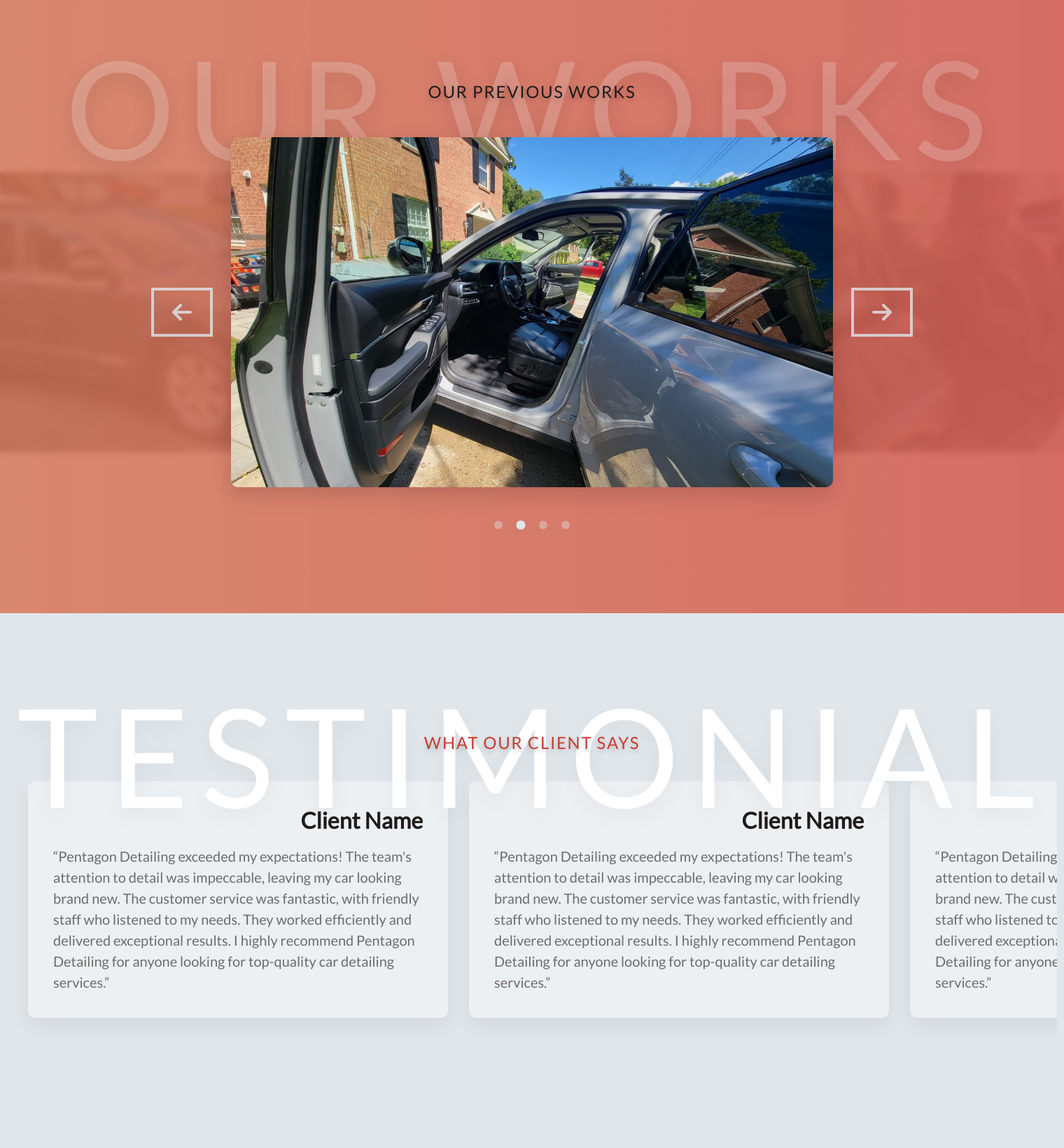
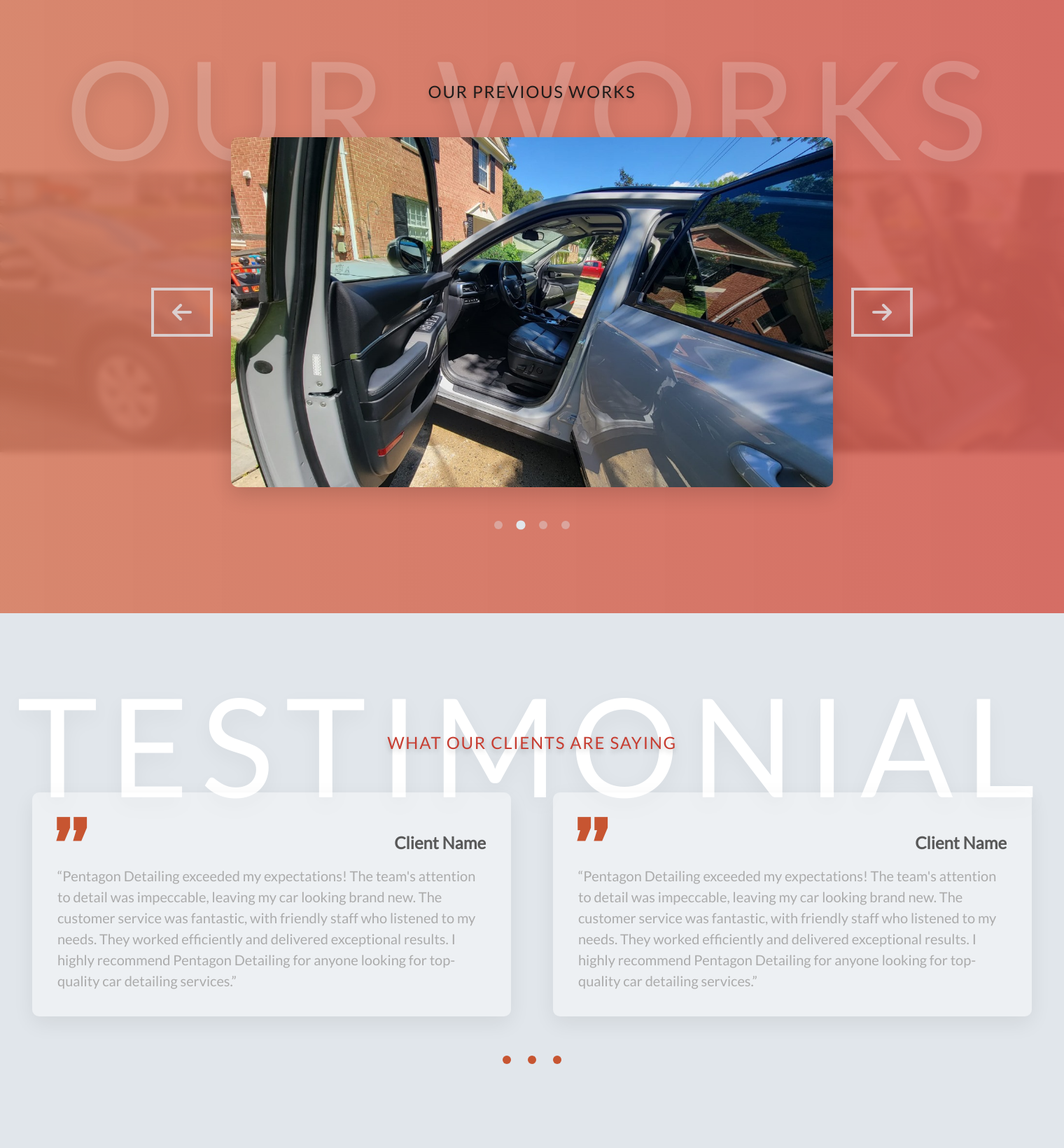
Before and after one commit to Sohail0707/pentagon_detailing, a PHP site: page / in a window 1520 px wide. Shown: the part 2758-4398 px from the top of the page at 70% size. Before the commit the page ends 4212 px from the top, so only its background shows below. Run offline with PHP 8.4, Linux system fonts and the light colour scheme.

Commit message:
gallery image position and testimonial edit

```diff
--- a/css/general.css
+++ b/css/general.css
@@ -33,6 +33,7 @@ body {
 main {
   /* width: 170rem; */
   width: 100%;
+  overflow-x: hidden;
 }
 
 .i {
--- a/css/style.css
+++ b/css/style.css
@@ -834,7 +834,7 @@ header .highlight_txt {
 
 /* for the left image */
 .gallery_img.left {
-  transform: translate(calc(-50% - 50rem), calc(-50% + 3rem)) scale(0.8);
+  transform: translate(calc(-50% - 60rem), calc(-50% + 3rem)) scale(0.8);
   z-index: 0;
 }
 .gallery_img.left::after {
@@ -843,7 +843,7 @@ header .highlight_txt {
 
 /* for the right image */
 .gallery_img.right {
-  transform: translate(calc(-50% + 50rem), calc(-50% + 3rem)) scale(0.8);
+  transform: translate(calc(-50% + 60rem), calc(-50% + 3rem)) scale(0.8);
   z-index: -1;
 }
 .gallery_img.right::after {
@@ -931,15 +931,16 @@ header .highlight_txt {
 
 .testimonial_container {
   width: 150rem;
-  padding-top: 12rem;
+  padding-top: 10rem;
   position: relative;
   margin: 0 auto;
+  /* background-color: lightseagreen; */
 }
 
 .testimonial_container .highlight_txt {
   display: inline-block;
   position: absolute;
-  top: -1.5rem;
+  top: -3rem;
   left: 50%;
   transform: translate(-50%, 0);
   color: #fff;
@@ -967,29 +968,35 @@ header .highlight_txt {
 }
 
 .testimonial_box {
+  position: relative;
+  display: inline-block;
+  margin: 0 auto;
+  z-index: 3;
   width: 100%;
+  overflow-x: scroll;
+  /* overflow-x: hidden; */
+  padding: 3.6rem;
   display: flex;
-  overflow-x: scroll;
-  padding: 0 3rem 3rem;
-  /* flex-direction: row; */
   align-items: center;
-  /* background-color: blue; */
-  gap: 3rem;
+  gap: 6rem;
   -ms-overflow-style: none; /* IE and Edge */
   scrollbar-width: none; /* Firefox */
+  /* background-color: indianred; */
 }
+
 /* Hide scrollbar for Chrome, Safari and Opera */
 .testimonial_box::-webkit-scrollbar {
   display: none;
 }
 
 .review_box {
-  padding: 4rem 3.6rem 3.6rem;
+  padding: 6rem 3.6rem 3.6rem;
   background: rgba(255, 255, 255, 0.4);
   box-shadow: 0 1rem 3rem rgba(0, 0, 0, 0.07);
+  /* backdrop-filter: blur(0.3rem); */
   border-radius: 1rem;
   position: relative;
-  min-width: 60rem;
+  min-width: calc(50% - 3rem);
   display: flex;
   flex-direction: column;
   gap: 2rem;
@@ -997,14 +1004,40 @@ header .highlight_txt {
 
 .client_name {
   text-transform: capitalize;
-  font-size: 3.2rem;
-  color: var(--primary_dark);
+  font-size: 2.4rem;
+  color: var(--gray_1);
   line-height: 1;
   text-align: end;
 }
 
 .client_review {
   font-size: 2rem;
-  color: var(--gray_3);
+  color: var(--gray_2);
+  font-weight: 300;
   line-height: 1.5;
 }
+
+.review_highlight {
+  font-family: "Bebas Neue", sans-serif;
+  font-size: 12.8rem;
+  line-height: 0.4;
+  color: var(--primary_orange);
+  position: absolute;
+  left: 3rem;
+  top: -1rem;
+}
+
+.testimonial_indicator_container {
+  display: flex;
+  width: fit-content;
+  gap: 2.4rem;
+  margin: 2rem auto 0;
+}
+
+.testimonial_indicator_container .ind_dots {
+  display: inline-block;
+  height: 1.2rem;
+  width: 1.2rem;
+  border-radius: 50%;
+  background: var(--primary_orange);
+}
--- a/index.html
+++ b/index.html
@@ -305,6 +305,7 @@
                 exceptional results. I highly recommend Pentagon Detailing for
                 anyone looking for top-quality car detailing services.”
               </p>
+              <h1 class="review_highlight">,,</h1>
             </div>
 
             <div class="review_box">
@@ -317,6 +318,7 @@
                 exceptional results. I highly recommend Pentagon Detailing for
                 anyone looking for top-quality car detailing services.”
               </p>
+              <h1 class="review_highlight">,,</h1>
             </div>
 
             <div class="review_box">
@@ -329,11 +331,17 @@
                 exceptional results. I highly recommend Pentagon Detailing for
                 anyone looking for top-quality car detailing services.”
               </p>
+              <h1 class="review_highlight">,,</h1>
             </div>
+          </div>
+          <div class="testimonial_indicator_container">
+            <span class="ind_dots"></span>
+            <span class="ind_dots"></span>
+            <span class="ind_dots"></span>
           </div>
 
           <span class="highlight_txt">testimonial</span>
-          <h3 class="section_title">what our client says</h3>
+          <h3 class="section_title">what our clients are saying</h3>
         </div>
       </section>
     </main>
```
